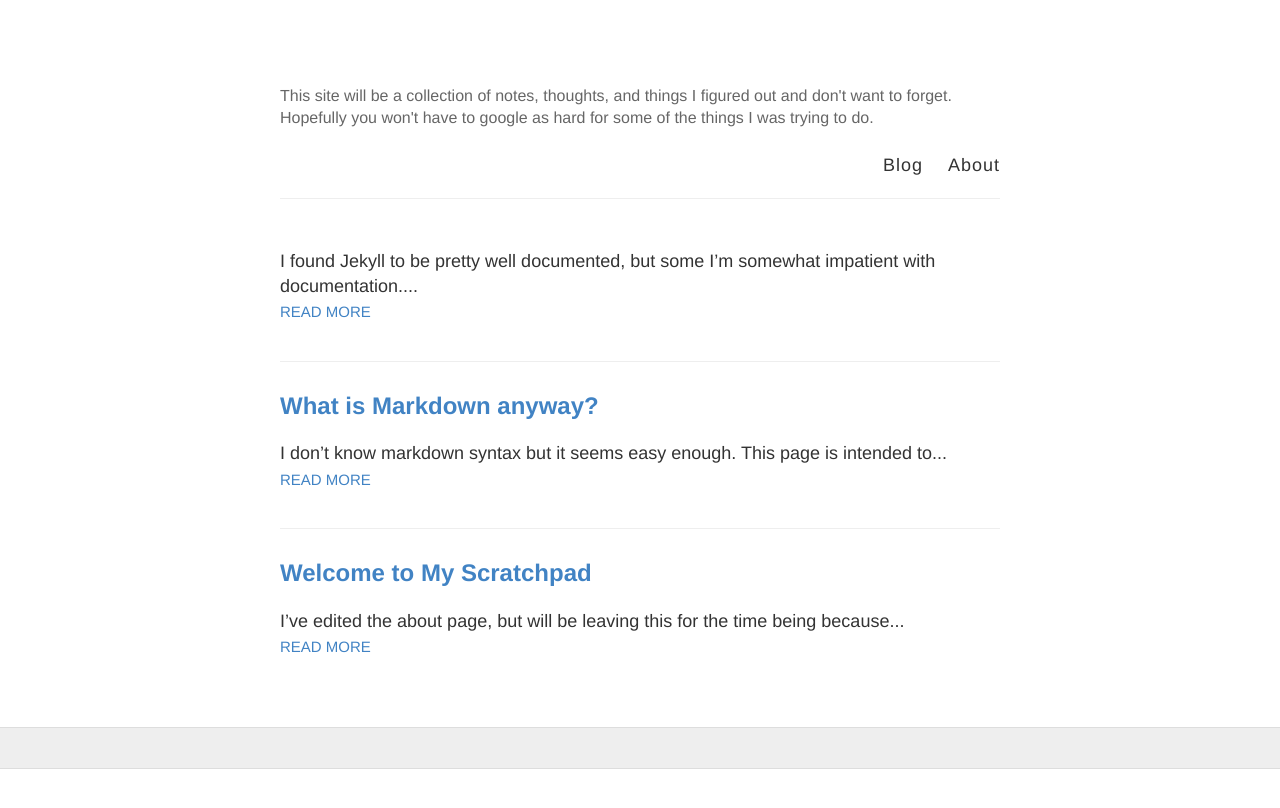
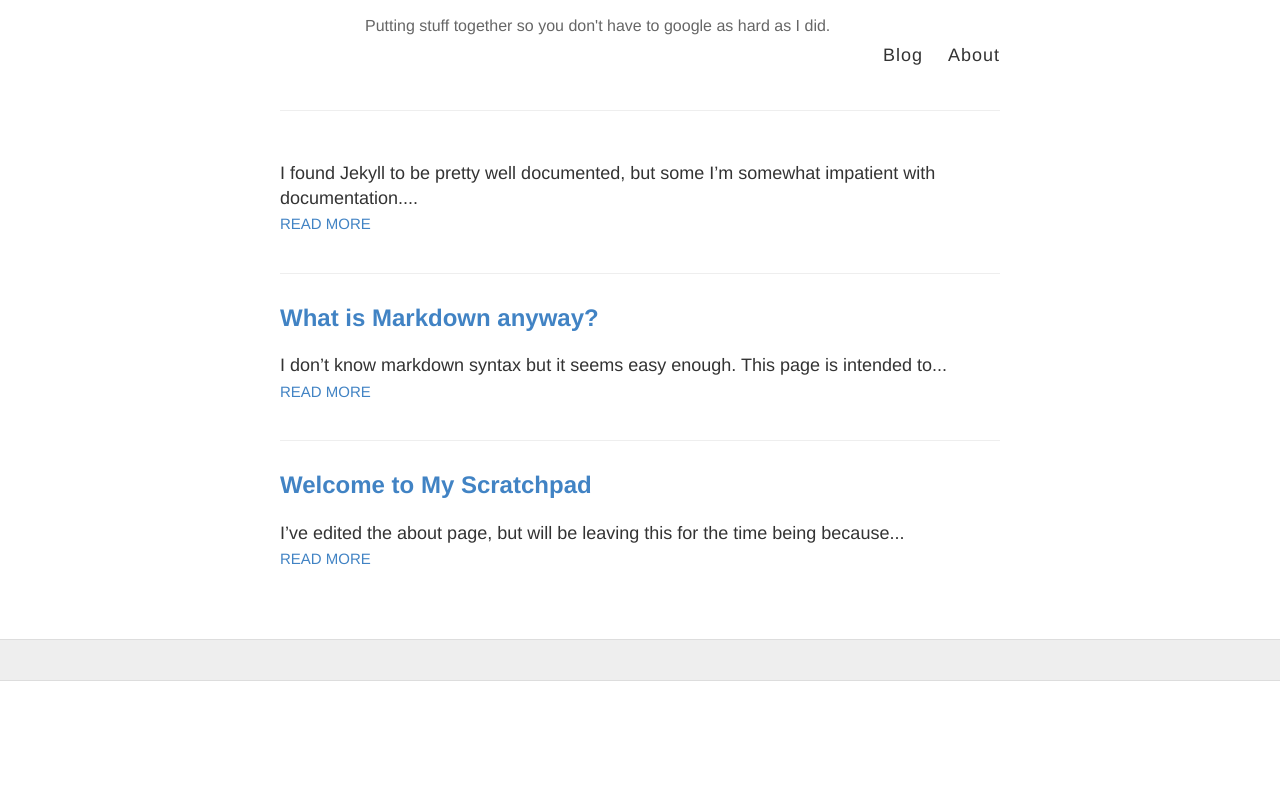
Before and after one commit to remotephone/blog.rmtph.one, a Jekyll site: the page built from index.html, in a window 1280 px wide. Shown: the top 808 px of the page. Built offline with Jekyll 4.4.1, drawn with Linux system fonts in a browser that asks for light colours; the list of posts is cut into pages by our own code.

Commit message:
Update _config.yml

```diff
--- a/_config.yml
+++ b/_config.yml
@@ -17,10 +17,7 @@ title: My digital scratch pad
 email: remotephone@gmail.com
 
 description: > # this means to ignore newlines until "baseurl:"
-  This site will be a collection of notes, thoughts, and things
-  I figured out and don't want to forget. Hopefully you won't
-  have to google as hard for some of the things I was trying to
-  do.
+  Putting stuff together so you don't have to google as hard as I did.
 
 baseurl: "" # the subpath of your site, e.g. /blog
 url: "https://remotephone.github.io" # the base hostname & protocol for your site, e.g. http://example.com
```
